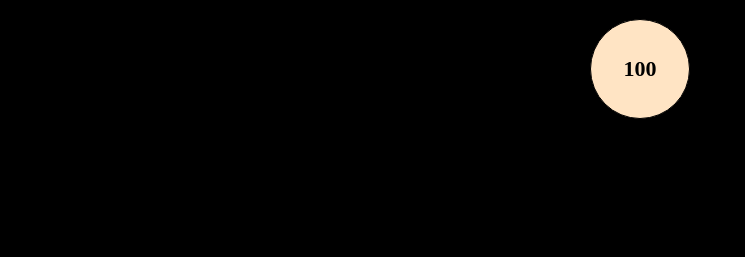
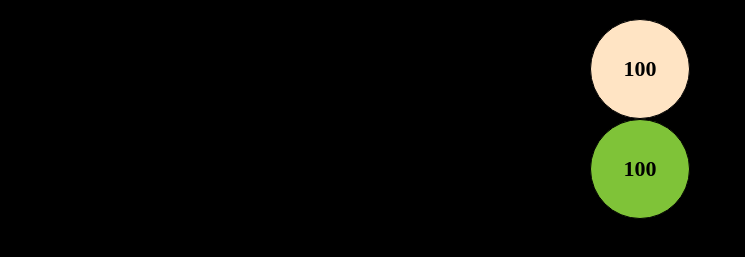
Before and after one commit to WDD-CODER/gitProject, a plain HTML site: page index.html in a window 1280 px wide. Shown: the part 61-318 px from the top of the page, without its empty margins (0-745 px from the left). Drawn offline with Linux system fonts and the light colour scheme.

Commit message:
Add another ball el

```diff
--- a/css/main.css
+++ b/css/main.css
@@ -30,3 +30,23 @@ h1 {
     transition: 0.5s  ease-out ;
 
 }
+.ball2 {
+    display: flex;
+    justify-content: center;
+    align-items: center;
+
+    width: 100px;
+    height: 100px;
+
+    margin: auto;
+
+    font-weight: bold;
+    font-size: 22px;
+
+    border-radius: 50%;
+    background-color: rgb(127, 195, 56);
+    border: 1px black solid;
+
+    transition: 0.5s  ease-out ;
+
+}
--- a/index.html
+++ b/index.html
@@ -8,7 +8,8 @@
 </head>
 <body>
     <h1>The bull game</h1>
-    <div onclick=" onBallClick()" class="ball">100</div>
+    <div onclick=" onBallClick(this)" class="ball">100</div>
+    <div onclick=" onBallClick(this)" class="ball2">100</div>
     <script src="js/main.js"></script>
     <script src="js/util.js"></script>
 </body>
--- a/js/main.js
+++ b/js/main.js
@@ -1,7 +1,6 @@
 'use strict';
 
-function onBallClick() {
-    const elBall = document.querySelector('.ball');
+function onBallClick(elBall) {
     if (!elBall) return
     const currHeight = parseInt(getComputedStyle(elBall).height)
     const currWidth = parseInt(getComputedStyle(elBall).width)
```
Also changed, not shown: readme2.txt, 1 other file.
